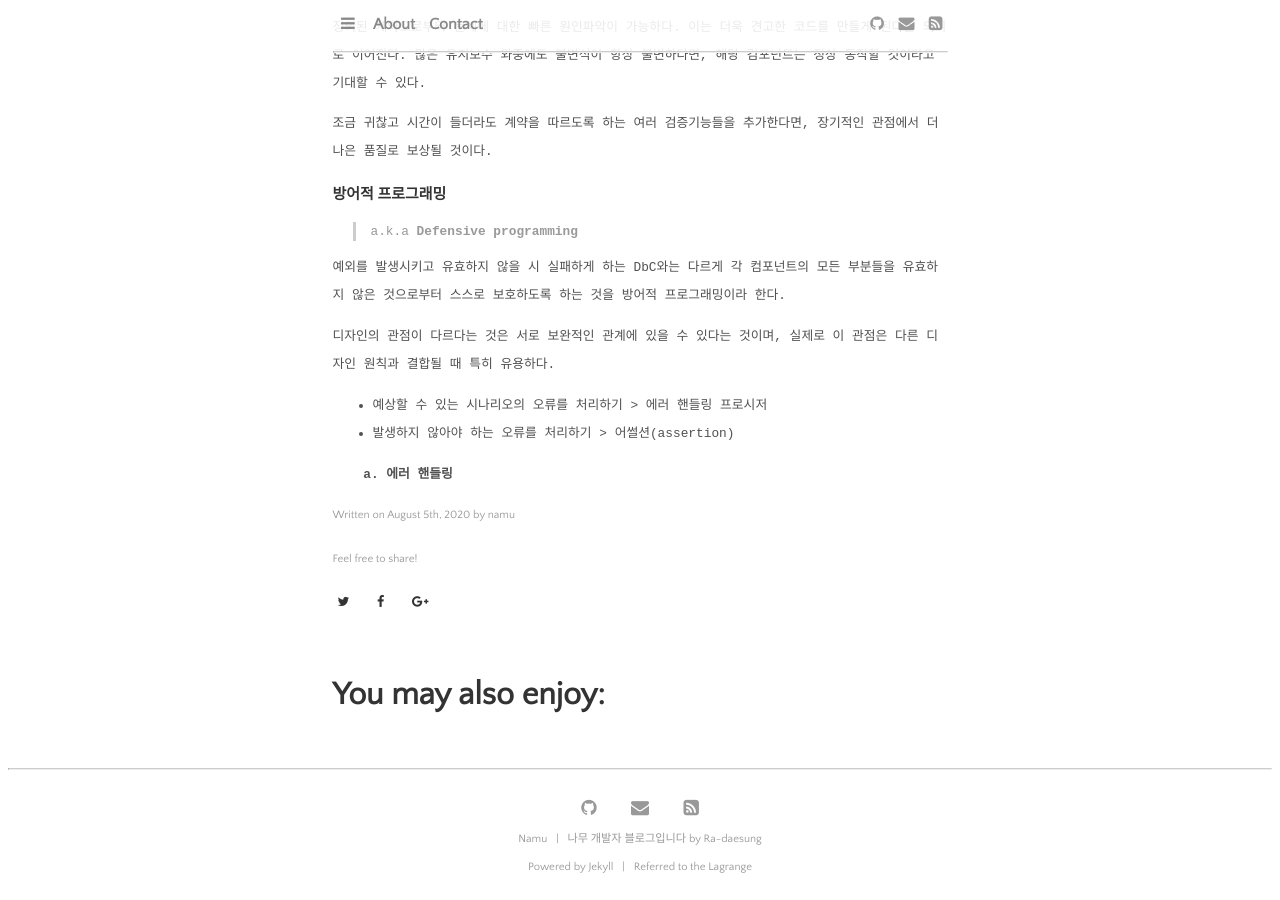
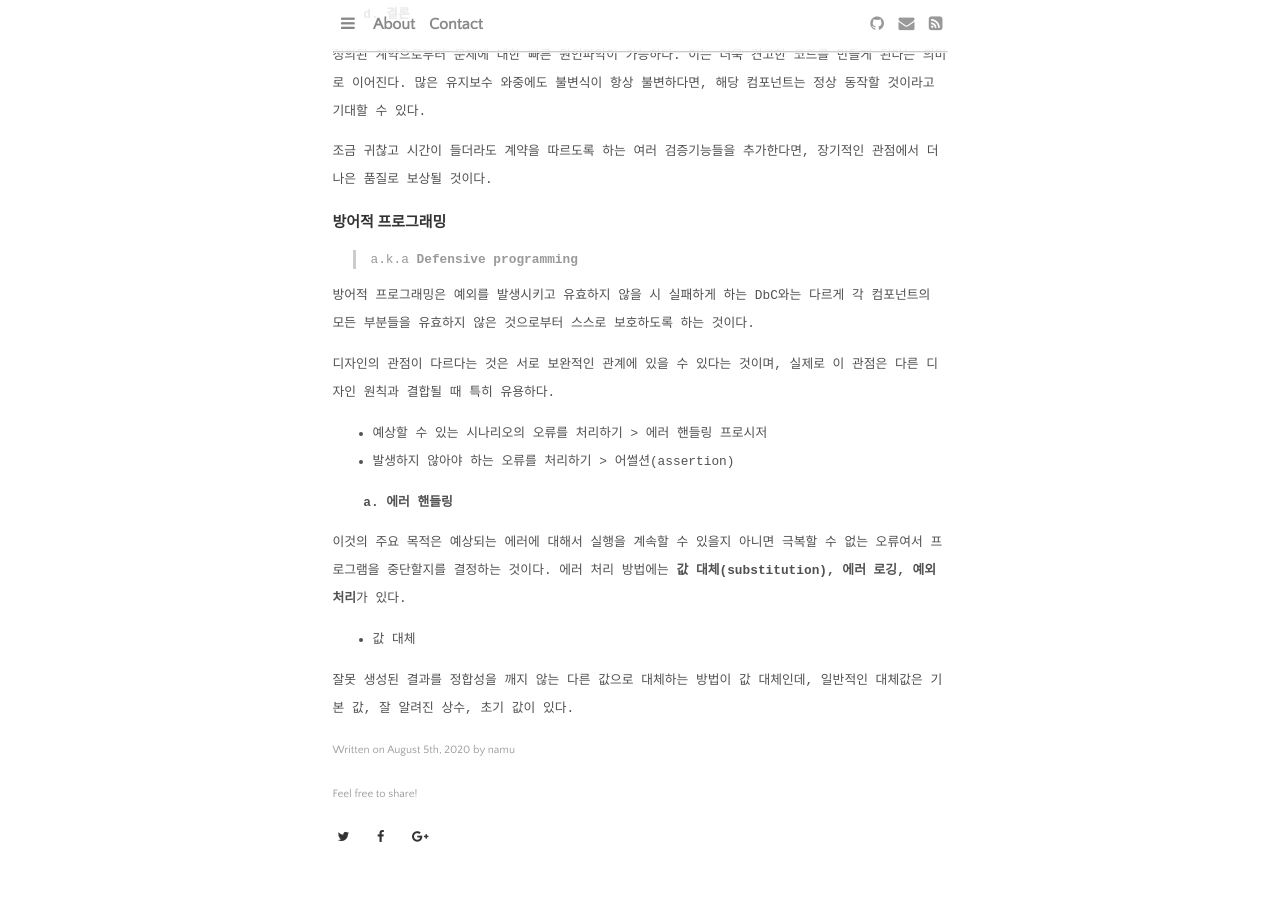
Before and after one commit to daesungRa/namu, a Jekyll site: the page built from _posts/python/2020-08-05-good-code-using-python.markdown, in a window 1280 px wide and 900 px high, scrolled down 2587 px. Built offline with Jekyll 4.4.1, drawn with Linux system fonts in a browser that asks for light colours; some web fonts are replaced.

Commit message:
post: Add good-code-using-python

```diff
--- a/_posts/python/2020-08-05-good-code-using-python.markdown
+++ b/_posts/python/2020-08-05-good-code-using-python.markdown
@@ -17,6 +17,7 @@ image-source: https://www.udemy.com/course/pythonic-python-part-i-the-basics/
 
 1. [들어가며](#들어가며)
 2. [계약에 의한 디자인](#계약에-의한-디자인)
+3. [방어적 프로그래밍](#방어적-프로그래밍)
 
 [출처]
 
@@ -105,8 +106,8 @@ Black, mypy와 같은 [코드 포매팅 도구](https://jonnung.dev/python/2019/
 
 > a.k.a **Defensive programming**
 
-예외를 발생시키고 유효하지 않을 시 실패하게 하는 DbC와는 다르게
-각 컴포넌트의 모든 부분들을 유효하지 않은 것으로부터 스스로 보호하도록 하는 것을 방어적 프로그래밍이라 한다.
+방어적 프로그래밍은 예외를 발생시키고 유효하지 않을 시 실패하게 하는 DbC와는 다르게
+각 컴포넌트의 모든 부분들을 유효하지 않은 것으로부터 스스로 보호하도록 하는 것이다.
 
 디자인의 관점이 다르다는 것은 서로 보완적인 관계에 있을 수 있다는 것이며, 실제로 이 관점은 다른 디자인 원칙과 결합될 때 특히 유용하다.
 
@@ -114,3 +115,12 @@ Black, mypy와 같은 [코드 포매팅 도구](https://jonnung.dev/python/2019/
 - 발생하지 않아야 하는 오류를 처리하기 > 어썰션(assertion)
 
 **&nbsp;&nbsp;&nbsp;&nbsp;a. 에러 핸들링**
+
+이것의 주요 목적은 예상되는 에러에 대해서 실행을 계속할 수 있을지
+아니면 극복할 수 없는 오류여서 프로그램을 중단할지를 결정하는 것이다.
+에러 처리 방법에는 **값 대체(substitution), 에러 로깅, 예외 처리**가 있다.
+
+- 값 대체
+
+잘못 생성된 결과를 정합성을 깨지 않는 다른 값으로 대체하는 방법이 값 대체인데,
+일반적인 대체값은 기본 값, 잘 알려진 상수, 초기 값이 있다.
```
